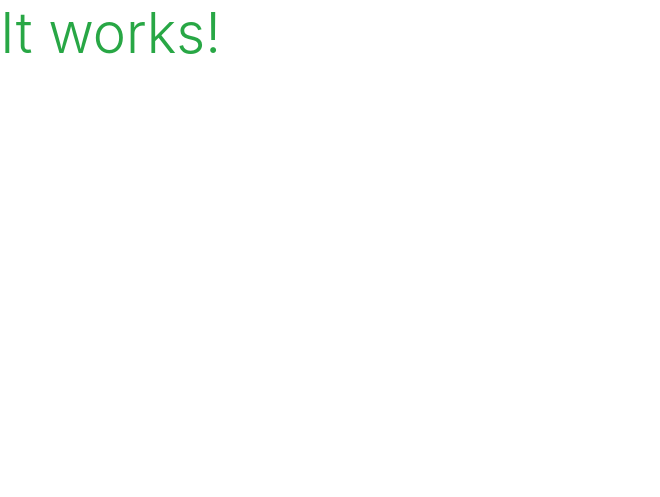
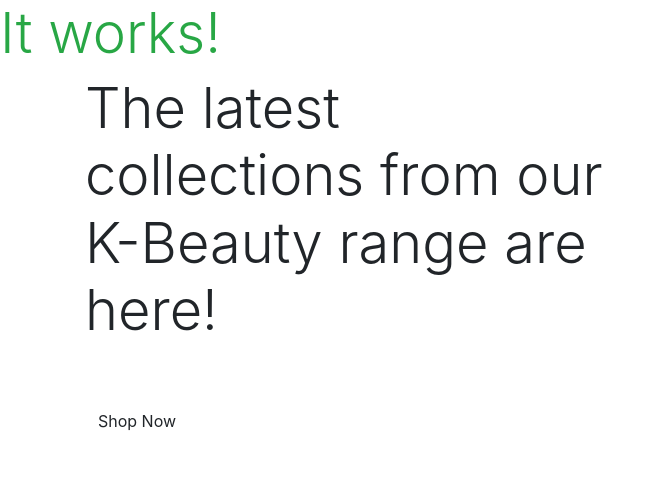
Before and after one commit to ashleyvines725/shop-project, a Django app: page / in a window 1280 px wide. Shown: the top 497 px of the page, without its empty margins (0-660 px from the left). Run offline with Django 3.2, Linux system fonts and the light colour scheme.

Commit message:
Add homepage content WIP

```diff
--- a/home/templates/home/index.html
+++ b/home/templates/home/index.html
@@ -1,6 +1,29 @@
 {% extends "base.html" %}
 {% load static %}
 
+{% block page_header %}
+    <div class="container header-container">
+        <div class="row">
+            <div class="col"></div>
+        </div>
+    </div>
+{% endblock %}
+
 {% block content %}
     <h1 class="display-4 text-success">It works!</h1>
+    <div class="container h-100">
+        <div class="row h-100">
+            <div class="col-7 col-md-6 my-auto">
+                <h1 class="display-4 logo-font text-black">
+                    The latest collections from our K-Beauty range are here!
+                </h1>
+                <div class="my-5">
+                    <h4>
+                        <a href="" class="shop-now-btn btn btn-large rounded-0 text-upppercase py-3">Shop Now</a>
+                    </h4>
+                </div>
+            </div>
+
+        </div>
+    </div>
 {% endblock%}
```
